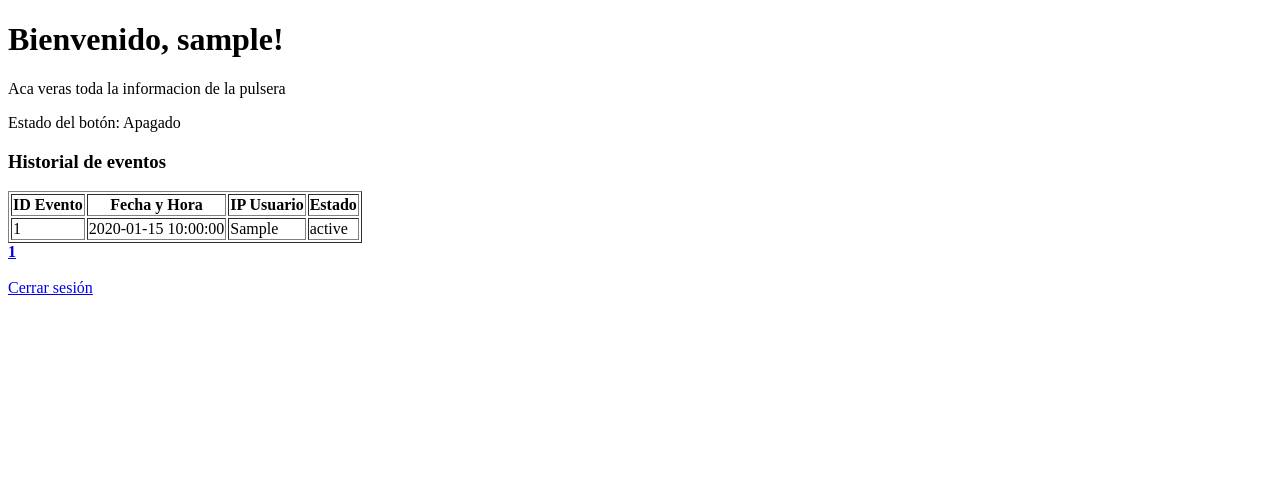
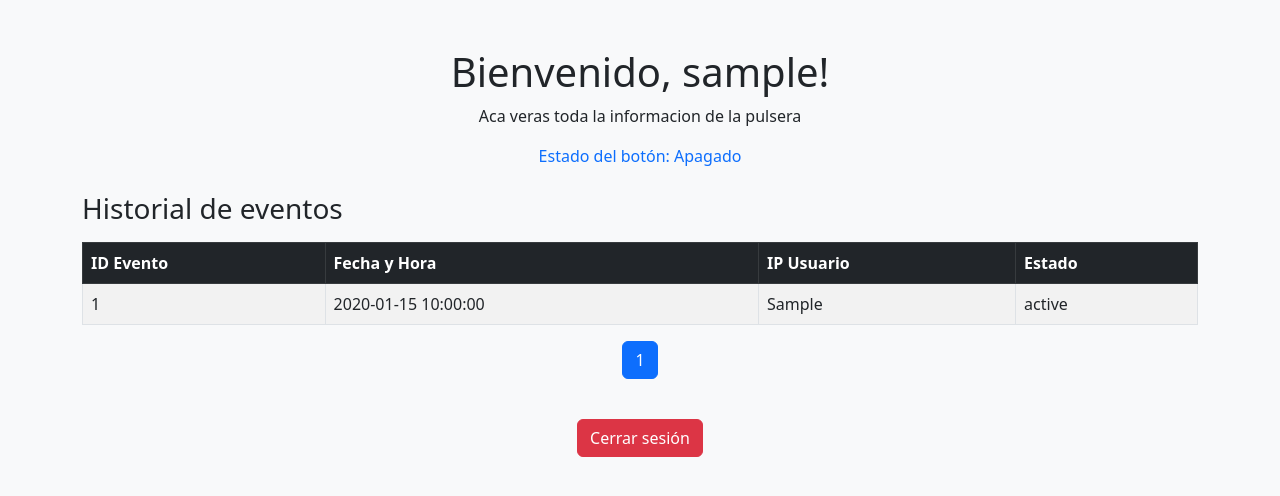
Before and after one commit to rocopolas/PROYECTO-PULSERA-NES, a PHP site: page /dashboard.php in a window 1280 px wide. Shown: the top 496 px of the page. Run offline with PHP 8.4, Linux system fonts and the light colour scheme; the visitor is signed in with stand-in values (Sample User, id 1); tables that the repository leaves empty or names only in its code hold one stand-in row (values such as "Sample post").

Commit message:
mejora del diseño de la interfaz de usuario en dashboard e index, integración de Bootstrap

```diff
--- a/dashboard.php
+++ b/dashboard.php
@@ -41,9 +41,10 @@ if ($result_usuario->num_rows > 0) {
     <meta charset="UTF-8">
     <meta name="viewport" content="width=device-width, initial-scale=1.0">
     <title>Dashboard</title>
+    <!-- Bootstrap CSS -->
+    <link href="https://cdn.jsdelivr.net/npm/bootstrap@5.3.0/dist/css/bootstrap.min.css" rel="stylesheet">
     <script src="https://code.jquery.com/jquery-3.6.0.min.js"></script>
     <script>
-
         // Función para obtener el estado del botón desde la base de datos
         function actualizarEstado() {
             $.ajax({
@@ -76,12 +77,13 @@ if ($result_usuario->num_rows > 0) {
         });
     </script>
 </head>
-<body>
-    <h1>Bienvenido, <?php echo htmlspecialchars($_SESSION['username']); ?>!</h1>
-    <p>Aca veras toda la informacion de la pulsera</p>
+<body class="bg-light">
+    <div class="container mt-5">
+        <h1 class="text-center">Bienvenido, <?php echo htmlspecialchars($_SESSION['username']); ?>!</h1>
+        <p class="text-center">Aca veras toda la informacion de la pulsera</p>
 
-    <p id="estado-boton">Cargando estado del botón...</p>
-    <h3>Historial de eventos</h3>
+        <p id="estado-boton" class="text-center text-primary">Cargando estado del botón...</p>
+        <h3 class="mt-4">Historial de eventos</h3>
         <?php
         // Paginación
         $eventos_por_pagina = 10;
@@ -104,8 +106,8 @@ if ($result_usuario->num_rows > 0) {
         ?>
 
         <?php if ($result_paginada && $result_paginada->num_rows > 0): ?>
-        <table border="1">
-            <thead>
+            <table class="table table-bordered table-striped mt-3">
+                <thead class="table-dark">
                     <tr>
                         <th>ID Evento</th>
                         <th>Fecha y Hora</th>
@@ -126,26 +128,45 @@ if ($result_usuario->num_rows > 0) {
             </table>
 
             <!-- Navegación de páginas -->
-        <div>
-            <?php if ($pagina_actual > 1): ?>
-                <a href="?pagina=<?php echo $pagina_actual - 1; ?>">Anterior</a>
+            <nav>
+                <ul class="pagination justify-content-center">
+                    <?php
+                    // Determinar el rango de páginas a mostrar
+                    $rango_paginas = 10;
+                    $inicio_rango = floor(($pagina_actual - 1) / $rango_paginas) * $rango_paginas + 1;
+                    $fin_rango = min($inicio_rango + $rango_paginas - 1, $total_paginas);
+                    ?>
+
+                    <?php if ($inicio_rango > 1): ?>
+                        <li class="page-item">
+                            <a class="page-link" href="?pagina=<?php echo $inicio_rango - 1; ?>">Anterior</a>
+                        </li>
                     <?php endif; ?>
 
-            <?php for ($i = 1; $i <= $total_paginas; $i++): ?>
-                <a href="?pagina=<?php echo $i; ?>" <?php if ($i == $pagina_actual) echo 'style="font-weight: bold;"'; ?>>
-                    <?php echo $i; ?>
-                </a>
+                    <?php for ($i = $inicio_rango; $i <= $fin_rango; $i++): ?>
+                        <li class="page-item <?php if ($i == $pagina_actual) echo 'active'; ?>">
+                            <a class="page-link" href="?pagina=<?php echo $i; ?>"><?php echo $i; ?></a>
+                        </li>
                     <?php endfor; ?>
 
-            <?php if ($pagina_actual < $total_paginas): ?>
-                <a href="?pagina=<?php echo $pagina_actual + 1; ?>">Siguiente</a>
+                    <?php if ($fin_rango < $total_paginas): ?>
+                        <li class="page-item">
+                            <a class="page-link" href="?pagina=<?php echo $fin_rango + 1; ?>">Siguiente</a>
+                        </li>
                     <?php endif; ?>
-        </div>
+                </ul>
+            </nav>
         <?php else: ?>
-        <p>No hay registros disponibles para este usuario.</p>
+            <p class="text-center text-danger">No hay registros disponibles para este usuario.</p>
         <?php endif; ?>
         <br>
-    <a href="logout.php">Cerrar sesión</a>
+        <div class="text-center mb-3">
+            <a href="logout.php" class="btn btn-danger">Cerrar sesión</a>
+        </div>
+    </div>
+
+    <!-- Bootstrap JS -->
+    <script src="https://cdn.jsdelivr.net/npm/bootstrap@5.3.0/dist/js/bootstrap.bundle.min.js"></script>
 </body>
 </html>
 
```
Also changed, not shown: index.html (+19 -9 lines). Lines whose indentation alone changed are shown as unchanged.
